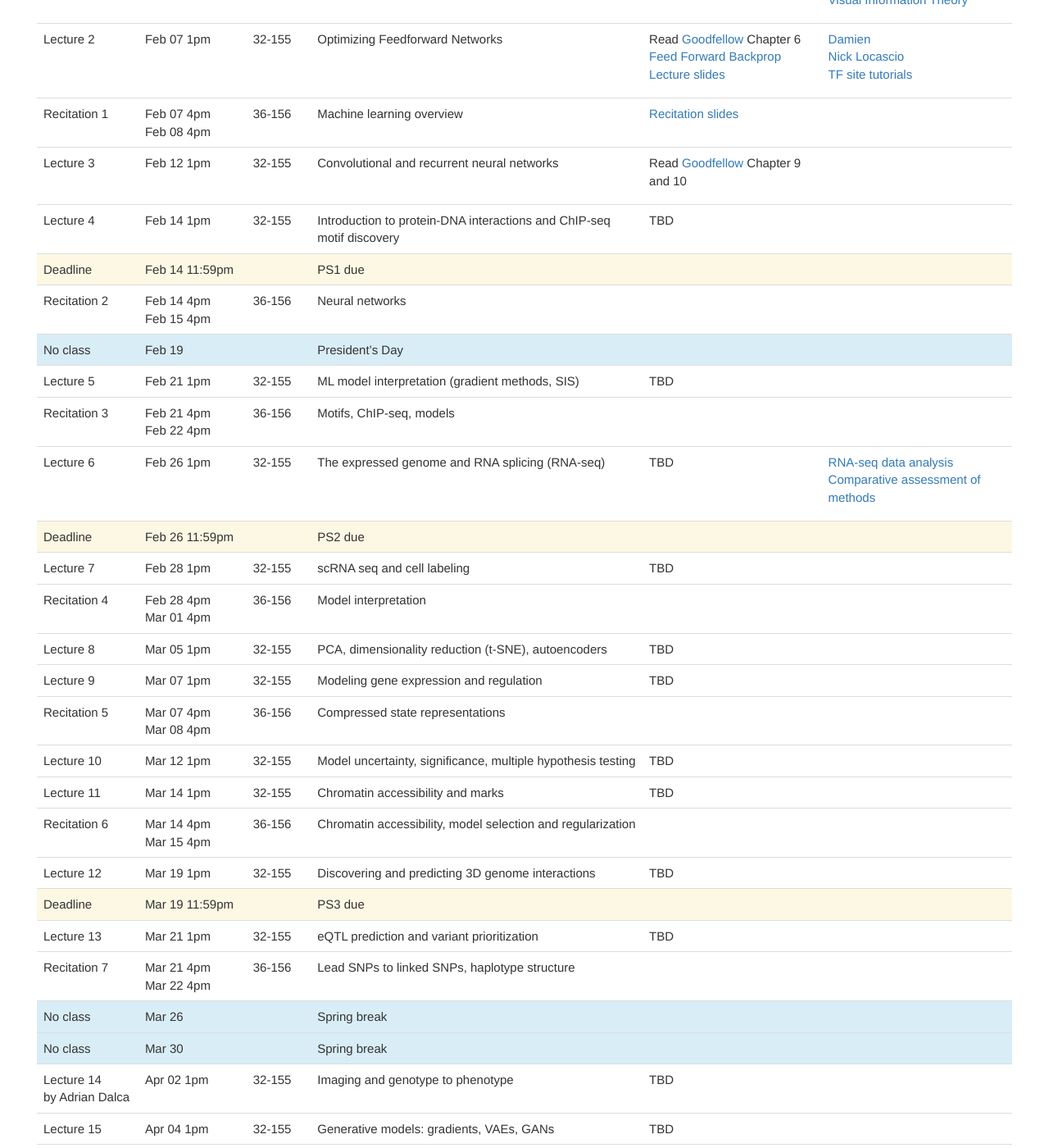
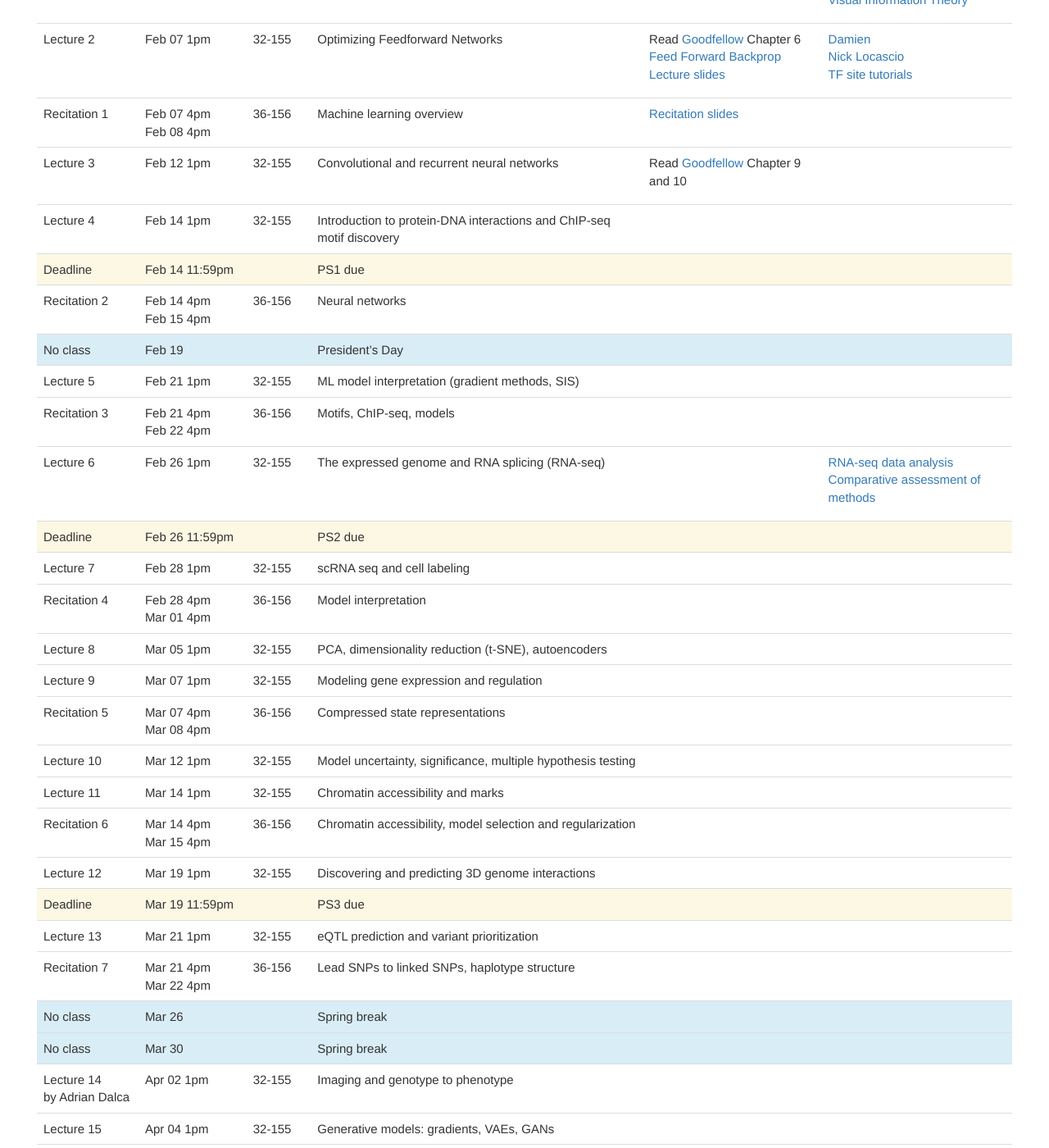
Before and after one commit to mit6874/mit6874.github.io, a Jekyll site: the page built from index.html, in a window 1280 px wide and 1400 px high, scrolled down 827 px. Shown: the whole window at 82% size. Built offline with Jekyll 4.4.1, drawn with Linux system fonts in a browser that asks for light colours; nearby versions of some CDN libraries.

Commit message:
Remove TBD

```diff
--- a/index.html
+++ b/index.html
@@ -96,7 +96,7 @@ layout: default
             <td>Feb 14 1pm</td>
             <td>32-155</td>
             <td>Introduction to protein-DNA interactions and ChIP-seq motif discovery</td>
-            <td>TBD</td>
+            <td></td>
             <td></td>
         </tr>
         <tr class="warning">
@@ -128,7 +128,7 @@ layout: default
             <td>Feb 21 1pm</td>
             <td>32-155</td>
             <td>ML model interpretation  (gradient methods, SIS)</td>
-            <td>TBD</td>
+            <td></td>
             <td></td>
         </tr>
         <tr>
@@ -144,7 +144,7 @@ layout: default
             <td>Feb 26 1pm</td>
             <td>32-155</td>
             <td>The expressed genome and RNA splicing (RNA-seq)</td>
-            <td>TBD</td>
+            <td></td>
             <td>
                 <ul>
                     <li><a href="https://genomebiology.biomedcentral.com/articles/10.1186/s13059-016-0881-8">RNA-seq data analysis</a></li>
@@ -165,7 +165,7 @@ layout: default
             <td>Feb 28 1pm</td>
             <td>32-155</td>
             <td>scRNA seq and cell labeling</td>
-            <td>TBD</td>
+            <td></td>
             <td>
             </td>
         </tr>
@@ -182,7 +182,7 @@ layout: default
             <td>Mar 05 1pm</td>
             <td>32-155</td>
             <td>PCA, dimensionality reduction (t-SNE), autoencoders</td>
-            <td>TBD</td>
+            <td></td>
             <td></td>
         </tr>
         <tr>
@@ -190,7 +190,7 @@ layout: default
             <td>Mar 07 1pm</td>
             <td>32-155</td>
             <td>Modeling gene expression and regulation</td>
-            <td>TBD</td>
+            <td></td>
             <td></td>
         </tr>
         <tr>
@@ -206,7 +206,7 @@ layout: default
             <td>Mar 12 1pm</td>
             <td>32-155</td>
             <td>Model uncertainty, significance, multiple hypothesis testing</td>
-            <td>TBD</td>
+            <td></td>
             <td></td>
         </tr>
         <tr>
@@ -214,7 +214,7 @@ layout: default
             <td>Mar 14 1pm</td>
             <td>32-155</td>
             <td>Chromatin accessibility and marks</td>
-            <td>TBD</td>
+            <td></td>
             <td></td>
         </tr>
         <tr>
@@ -230,7 +230,7 @@ layout: default
             <td>Mar 19 1pm</td>
             <td>32-155</td>
             <td>Discovering and predicting 3D genome interactions</td>
-            <td>TBD</td>
+            <td></td>
             <td></td>
         </tr>
         <tr class="warning">
@@ -246,7 +246,7 @@ layout: default
             <td>Mar 21 1pm</td>
             <td>32-155</td>
             <td>eQTL prediction and variant prioritization</td>
-            <td>TBD</td>
+            <td></td>
             <td></td>
         </tr>
         <tr>
@@ -278,7 +278,7 @@ layout: default
             <td>Apr 02 1pm</td>
             <td>32-155</td>
             <td>Imaging and genotype to phenotype</td>
-            <td>TBD</td>
+            <td></td>
             <td></td>
         </tr>
         <tr>
@@ -286,7 +286,7 @@ layout: default
             <td>Apr 04 1pm</td>
             <td>32-155</td>
             <td>Generative models: gradients, VAEs, GANs</td>
-            <td>TBD</td>
+            <td></td>
             <td></td>
         </tr>
         <tr>
@@ -302,7 +302,7 @@ layout: default
             <td>Apr 09 1pm</td>
             <td>32-155</td>
             <td>Deep Learning for eQTL and variant prediction</td>
-            <td>TBD</td>
+            <td></td>
             <td></td>
         </tr>
         <tr>
@@ -310,7 +310,7 @@ layout: default
             <td>Apr 11 1pm</td>
             <td>32-155</td>
             <td>Therapeutic design</td>
-            <td>TBD</td>
+            <td></td>
             <td></td>
         </tr>
         <tr class="warning">
@@ -342,7 +342,7 @@ layout: default
             <td>Apr 18 1pm</td>
             <td>32-155</td>
             <td>Exam review session</td>
-            <td>TBD</td>
+            <td></td>
             <td></td>
         </tr>
         <tr class="danger">
```
